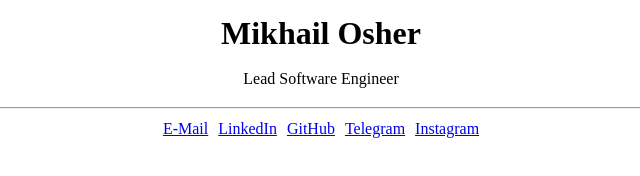
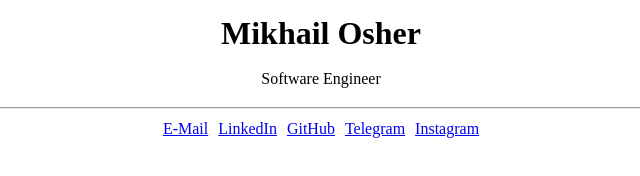
Before and after one commit to miraage/miraage.github.io, a plain HTML site: page index.html in a window 1280 px wide. Shown: the full height of the page, 319-959 px from the left. Drawn offline with Linux system fonts and the light colour scheme.

Commit message:
Update index.html

```diff
--- a/index.html
+++ b/index.html
@@ -17,7 +17,7 @@
 <body>
   <main>
     <h1>Mikhail Osher</h1>
-    <p>Lead Software Engineer</p>
+    <p>Software Engineer</p>
   </main>
   <hr>
   <footer>
```
